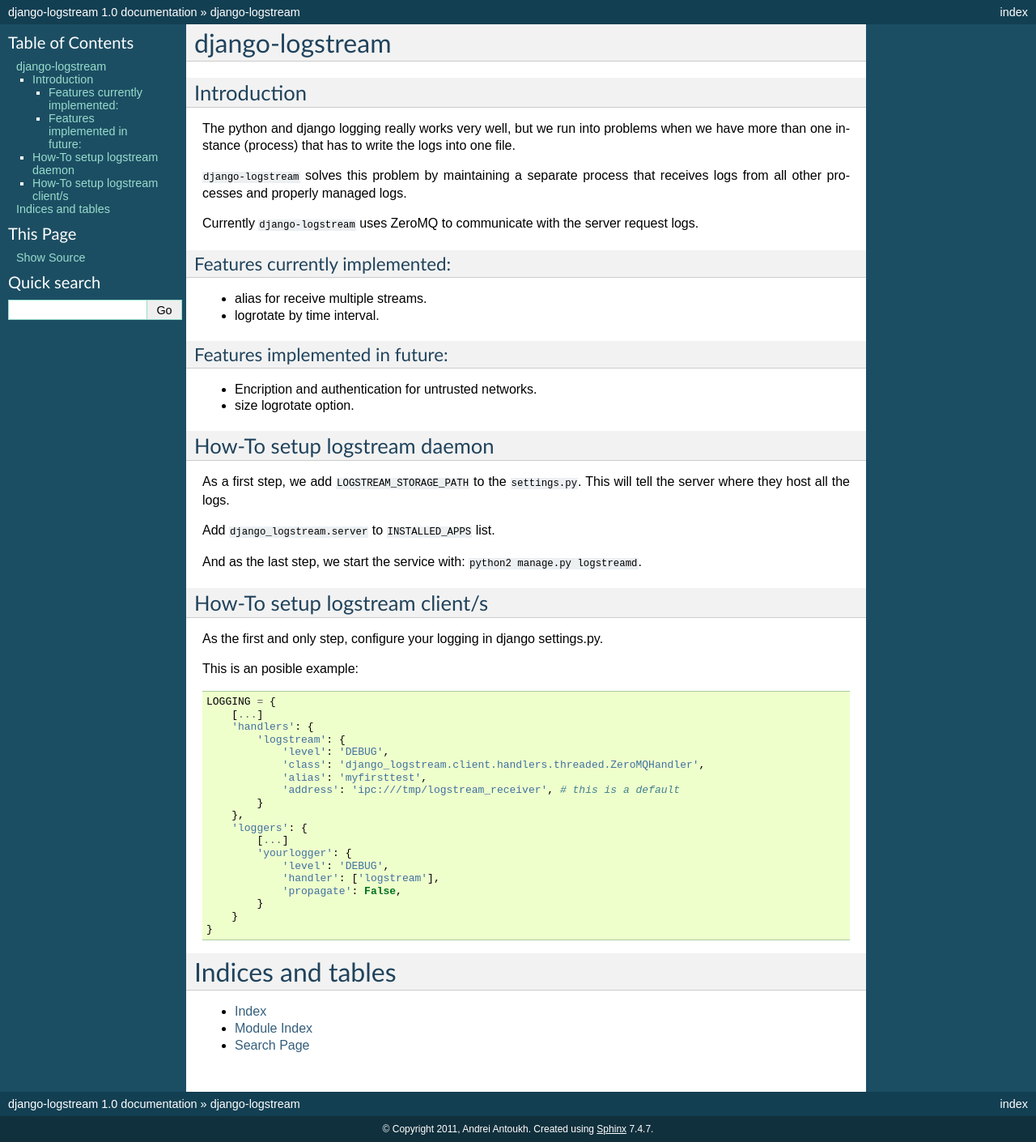
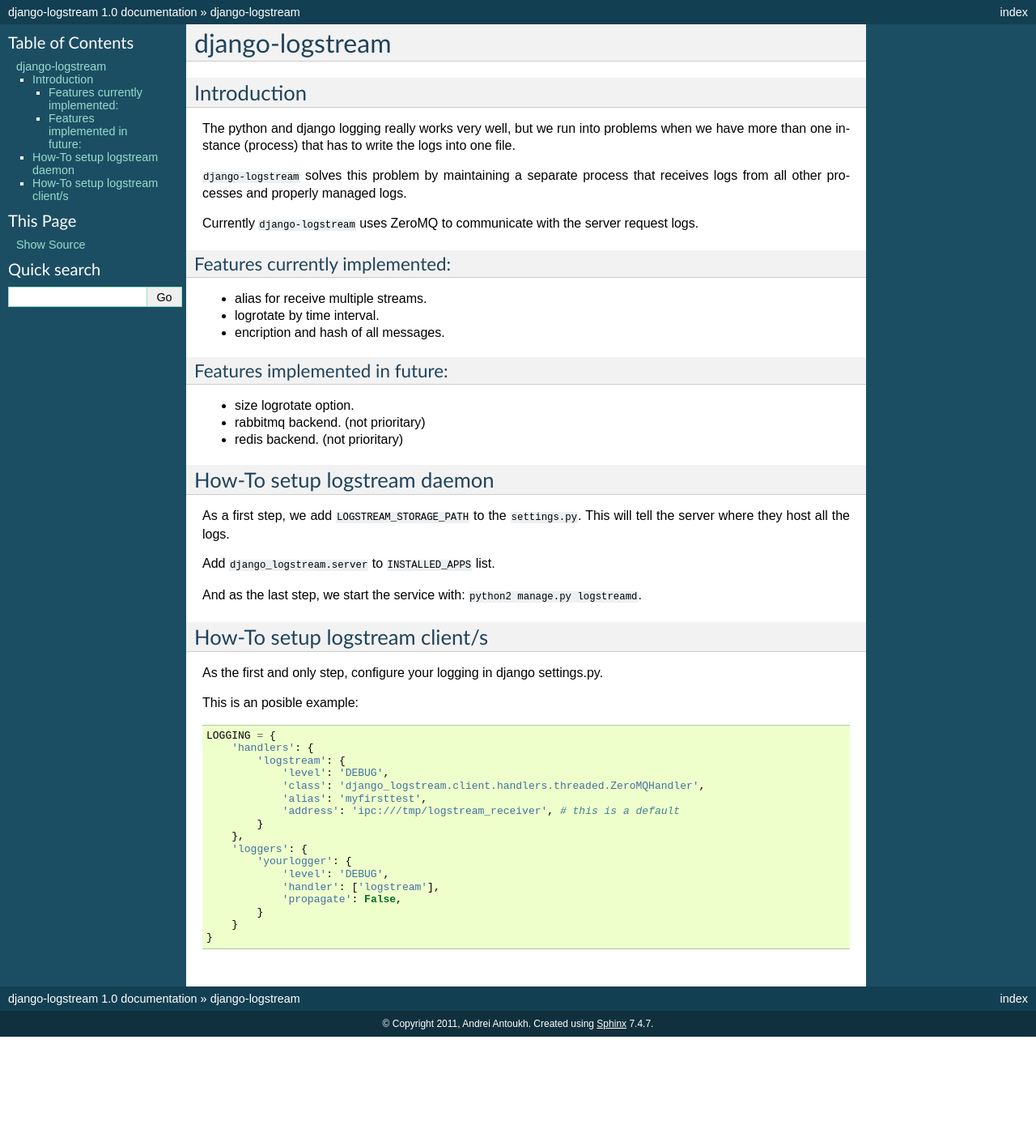
Before and after one commit to niwinz/django-logstream, a Sphinx documentation site: the page built from doc/source/index.rst, in a window 1280 px wide. Shown: the whole page at 81% size. Built offline with Sphinx 7.4.7, drawn with Linux system fonts in a browser that asks for light colours; after the commit the page ends 1280 px from its top, so only the background shows below that.

Commit message:
Minor fixes on documentation.

```diff
--- a/doc/source/index.rst
+++ b/doc/source/index.rst
@@ -22,13 +22,15 @@
 
 * alias for receive multiple streams.
 * logrotate by time interval.
+* encription and hash of all messages.
 
 
 Features implemented in future:
 ^^^^^^^^^^^^^^^^^^^^^^^^^^^^^^^
 
-* Encription and authentication for untrusted networks.
 * size logrotate option.
+* rabbitmq backend. (not prioritary)
+* redis backend. (not prioritary)
 
 
 How-To setup logstream daemon
@@ -52,7 +54,6 @@
 .. code-block:: python
 
     LOGGING = {
-        [...]
         'handlers': {
             'logstream': {
                 'level': 'DEBUG',
@@ -62,7 +63,6 @@
             }
         },
         'loggers': {
-            [...]
             'yourlogger': {
                 'level': 'DEBUG',
                 'handler': ['logstream'],
@@ -70,14 +70,3 @@
             }
         }
     }
-
-
-.. .. toctree::
-   :maxdepth: 2
-
-Indices and tables
-==================
-
-* :ref:`genindex`
-* :ref:`modindex`
-* :ref:`search`
--- a/setup.py
+++ b/setup.py
@@ -33,7 +33,7 @@
     install_requires=[
         'distribute',
         'pyzmq>=2.1.10',
-        'pycrypto>=2.4.1'.
+        'pycrypto>=2.4.1',
     ],
     setup_requires = [
         'versiontools >= 1.8',
```
